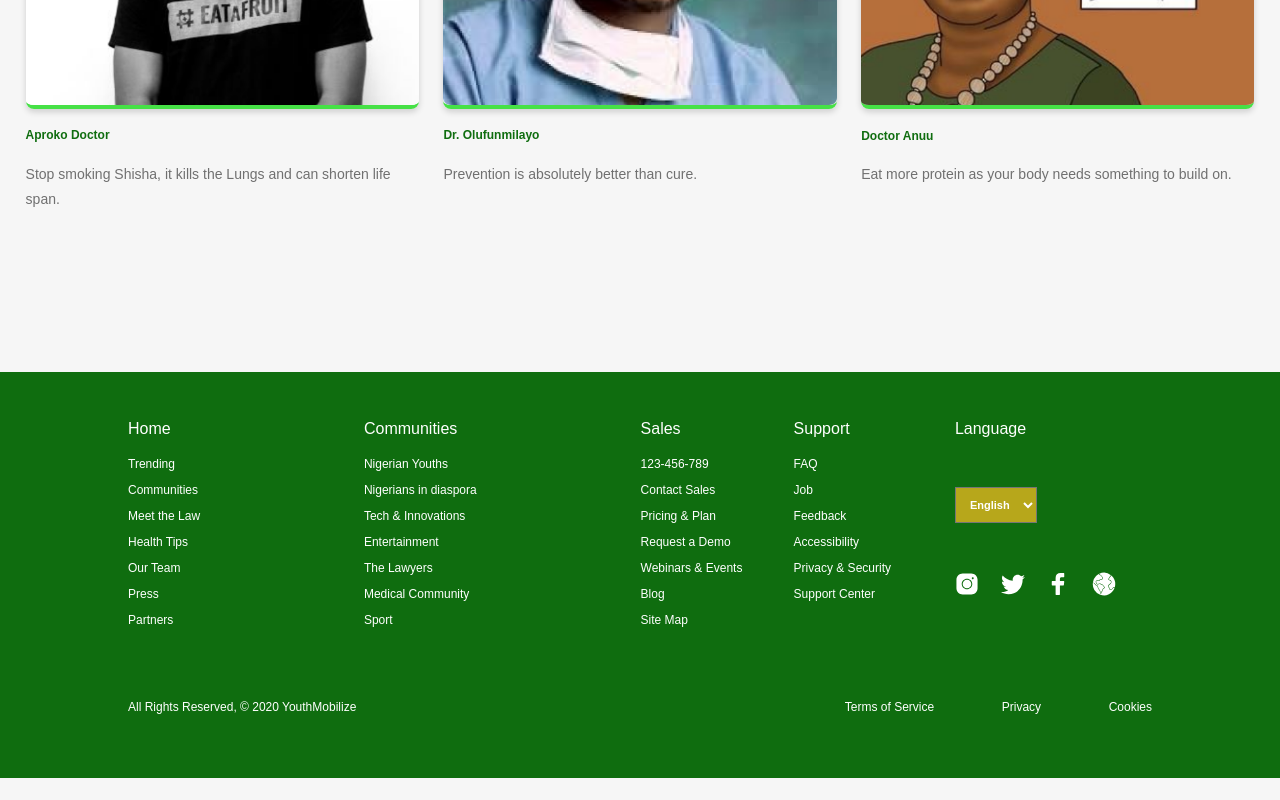
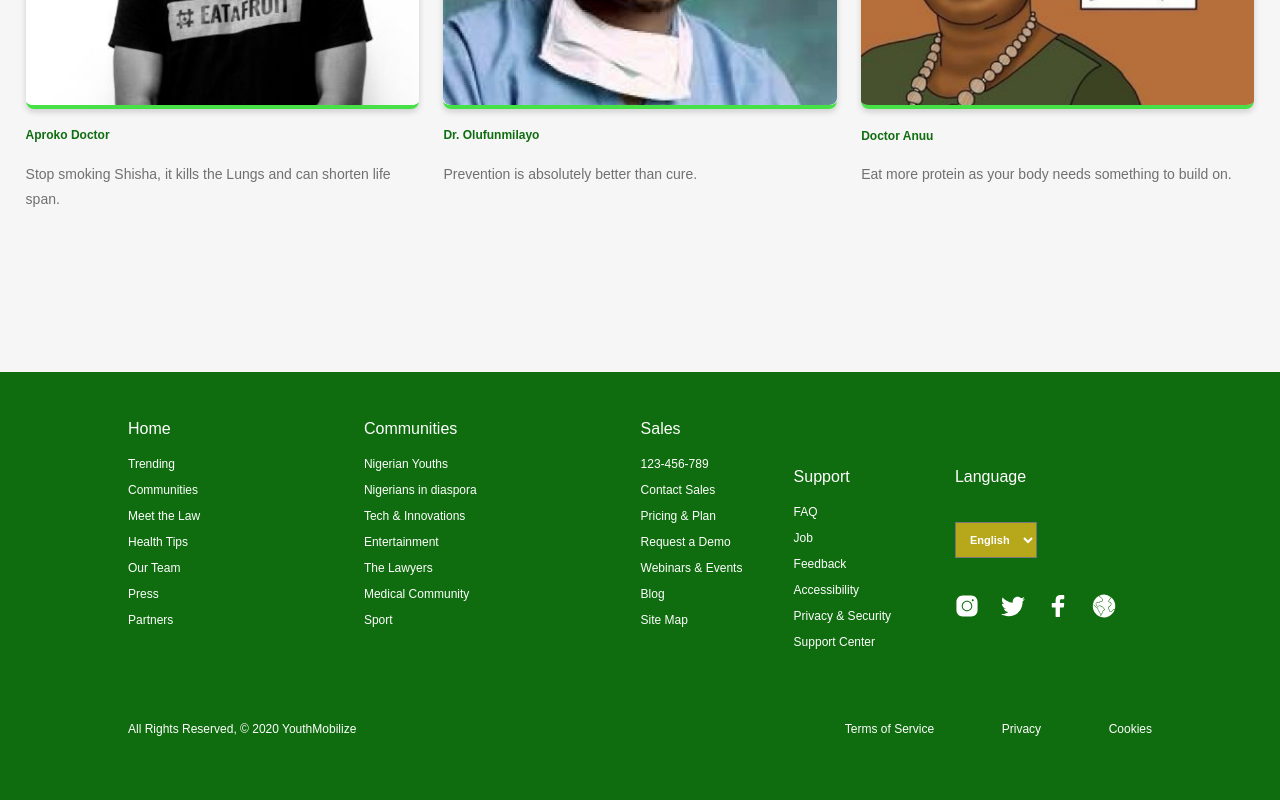
Before and after one commit to SirPm/youthMobilize, a Vue app: page / in a window 1280 px wide. Shown: the part 3846-4646 px from the top of the page. Before the commit the page ends 4624 px from the top, so only its background shows below. Built offline with nearby package versions, Linux system fonts and the light colour scheme.

Commit message:
footer issues

```diff
--- a/src/components/Footer.vue
+++ b/src/components/Footer.vue
@@ -158,7 +158,7 @@ export default {
     .footer {
         width: 95%;
         margin: auto;
-        padding: 3rem 0;
+        padding-bottom: 3rem;
     }
 
     .heading {
@@ -171,12 +171,16 @@ export default {
         display: flex;
         flex-direction: column;
         justify-content: space-between;
-        height: 80vh;
+        padding-top: 3rem;
     }
 
     .upper-footer-links, .lower-footer-links {
         display: flex;
         justify-content: space-between;
+    }
+
+    .lower-footer-links {
+        margin-top: 3rem;
     }
 
     .footer-links-div {
--- a/src/components/Header.vue
+++ b/src/components/Header.vue
@@ -59,7 +59,9 @@
 
         <!-- Mobile Template Markup -->
 
-        <img class="youth-mobilize-logo" src="../assets/youth-mobilize-logo.png" alt="youthMobilize">
+        <div class="youth-mobilize-logo-div">
+            <img class="youth-mobilize-logo" src="../assets/youth-mobilize-logo.png" alt="youthMobilize">
+        </div>
         <div class="header-icons-div">
             <img class="person-icon" src="../assets/person-icon.svg" alt="person-icon">
             <img class="search-icon" src="../assets/search-icon.svg" alt="search-icon">
@@ -151,7 +153,7 @@ export default {
 
     @media screen and (min-width: 650px) {
 
-        .header .header-icons-div, .youth-mobilize-logo {
+        .header .header-icons-div, .youth-mobilize-logo-div {
             display: none;
         }
 
@@ -326,10 +328,15 @@ export default {
         display: none;
     }
 
+    .youth-mobilize-logo-div {
+        width: 20%;
+    }
+
     .youth-mobilize-logo {
-        width: 30%;
+        width: 100%;
+        height: 100%;
         background-color: #00000029;
-        padding: 20px;
+        padding: 10px;
     }
 
     .person-icon {
@@ -350,7 +357,7 @@ export default {
 
     .header-icons-div {
         background-color: #0F6D0F;
-        width: 70%;
+        width: 80%;
         display: flex;
         align-items: center;
     }
```
